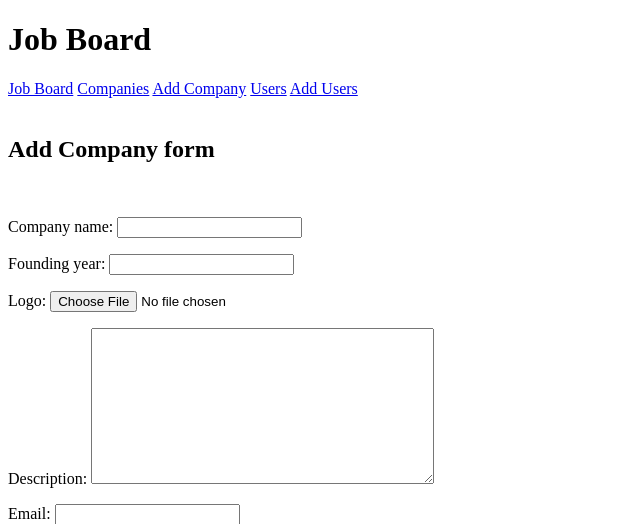
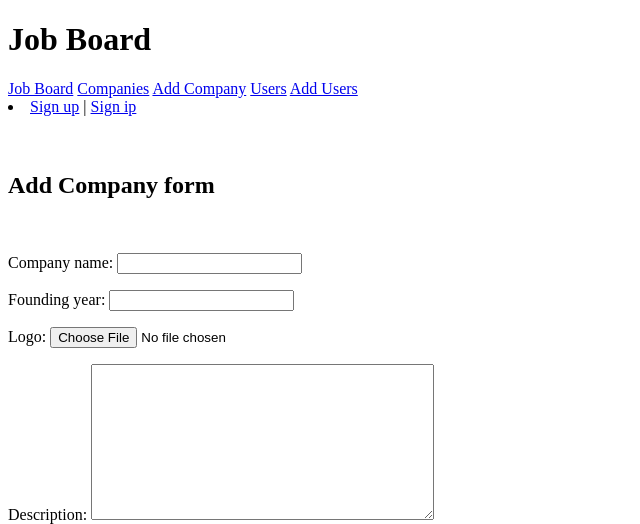
Before and after one commit to EugeniRosh/job_board, a Django app: page /company/add/ in a window 1280 px wide. Shown: the top 524 px of the page, without its empty margins (0-640 px from the left). Run offline with Django 4.2, Linux system fonts and the light colour scheme.

Commit message:
add button sign up and sing in

```diff
--- a/src/job_board/core/presentation/templates/core/base_core.html
+++ b/src/job_board/core/presentation/templates/core/base_core.html
@@ -13,6 +13,7 @@
         <a href='{% url "add_company_core" %}'>Add Company</a>
         <a href='{% url "profile_core" %}'>Users</a>
         <a href='{% url "add_profile_core" %}'>Add Users</a>
+        <li><a href='{% url "registration" %}'>Sign up</a> | <a href='#'>Sign ip</a></li>
         {% endblock mainmanu %}
 
         {% block content %}
```
